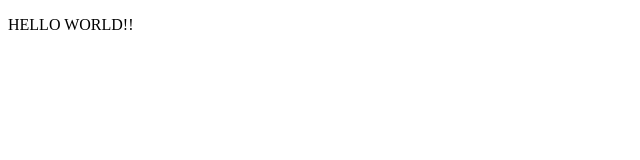
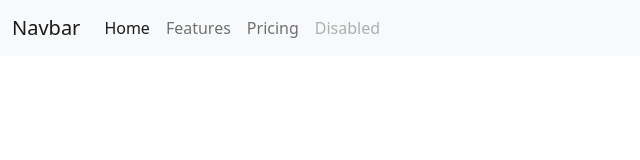
Before and after one commit to FabMera/FabMera.github.io, a plain HTML site: page index.html in a window 1280 px wide. Shown: the whole page, without its empty margins (0-640 px from the left). Drawn offline with nearby package versions, Linux system fonts and the light colour scheme.

Commit message:
iniciando portafolio

```diff
--- a/index.html
+++ b/index.html
@@ -4,9 +4,63 @@
     <meta charset="UTF-8">
     <meta http-equiv="X-UA-Compatible" content="IE=edge">
     <meta name="viewport" content="width=device-width, initial-scale=1.0">
+    <link href="https://cdn.jsdelivr.net/npm/bootstrap@5.1.3/dist/css/bootstrap.min.css" rel="stylesheet" integrity="sha384-1BmE4kWBq78iYhFldvKuhfTAU6auU8tT94WrHftjDbrCEXSU1oBoqyl2QvZ6jIW3" crossorigin="anonymous">
+    <script src="https://cdn.jsdelivr.net/npm/bootstrap@5.1.3/dist/js/bootstrap.bundle.min.js" integrity="sha384-ka7Sk0Gln4gmtz2MlQnikT1wXgYsOg+OMhuP+IlRH9sENBO0LRn5q+8nbTov4+1p" crossorigin="anonymous"></script>
     <title>Document</title>
 </head>
+
 <body>
-     <p>HELLO WORLD!!</p>
+    <header>
+        <section>
+            <div>
+               <nav class="navbar navbar-expand-lg navbar-light bg-light">
+                   <div class="container-fluid">
+                     <a class="navbar-brand" href="#">Navbar</a>
+                     <button class="navbar-toggler" type="button" data-bs-toggle="collapse" data-bs-target="#navbarNavAltMarkup" aria-controls="navbarNavAltMarkup" aria-expanded="false" aria-label="Toggle navigation">
+                       <span class="navbar-toggler-icon"></span>
+                     </button>
+                     <div class="collapse navbar-collapse" id="navbarNavAltMarkup">
+                       <div class="navbar-nav">
+                         <a class="nav-link active" aria-current="page" href="#">Home</a>
+                         <a class="nav-link" href="#">Features</a>
+                         <a class="nav-link" href="#">Pricing</a>
+                         <a class="nav-link disabled" href="#" tabindex="-1" aria-disabled="true">Disabled</a>
+                       </div>
+                     </div>
+                   </div>
+                 </nav>
+            </div>
+        </section>
+    </header>
+    <main>
+
+
+
+
+
+
+
+
+
+
+
+
+
+
+
+
+
+
+
+
+
+
+
+
+
+
+
+    </main>
+
 </body>
 </html>
```
